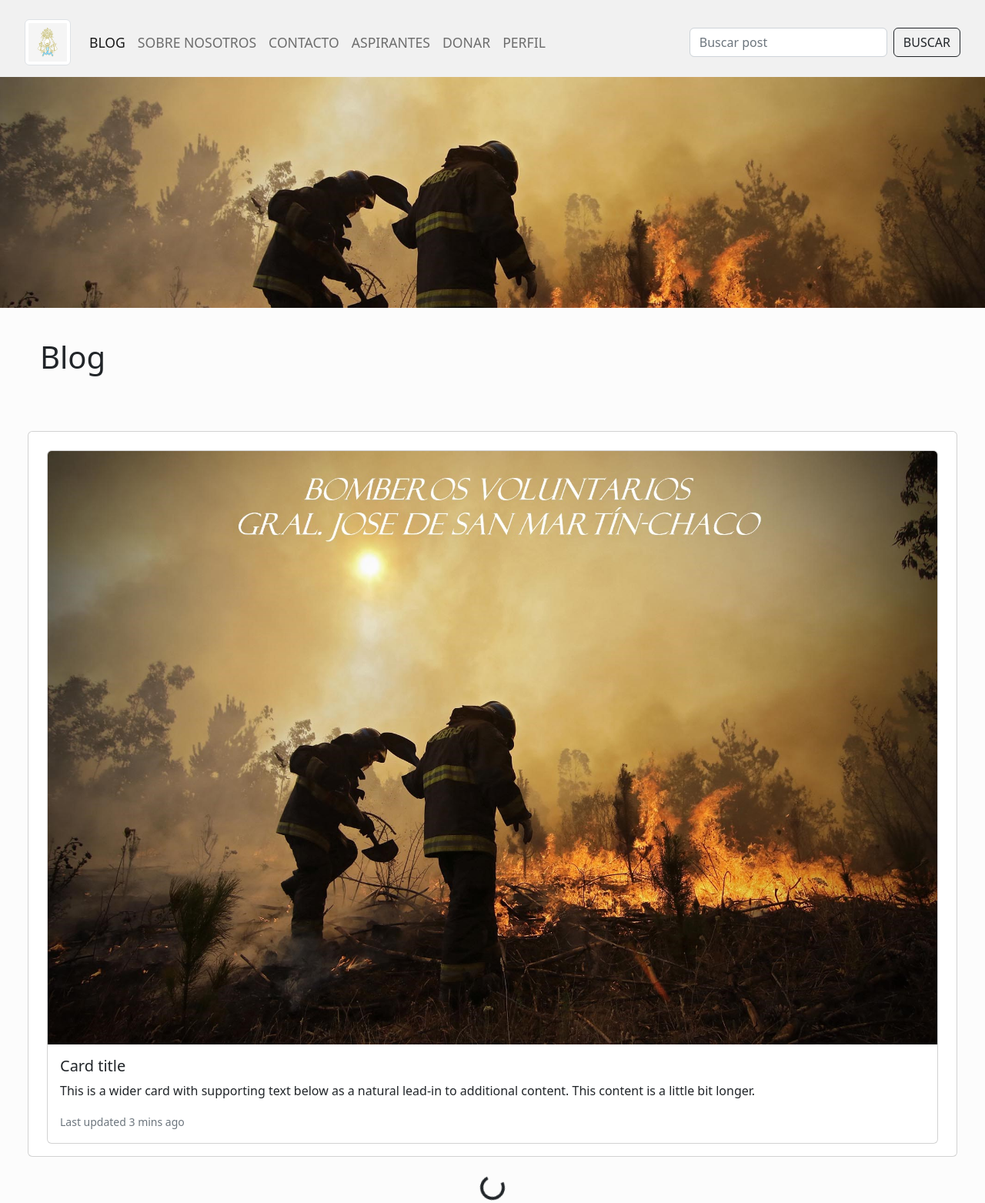
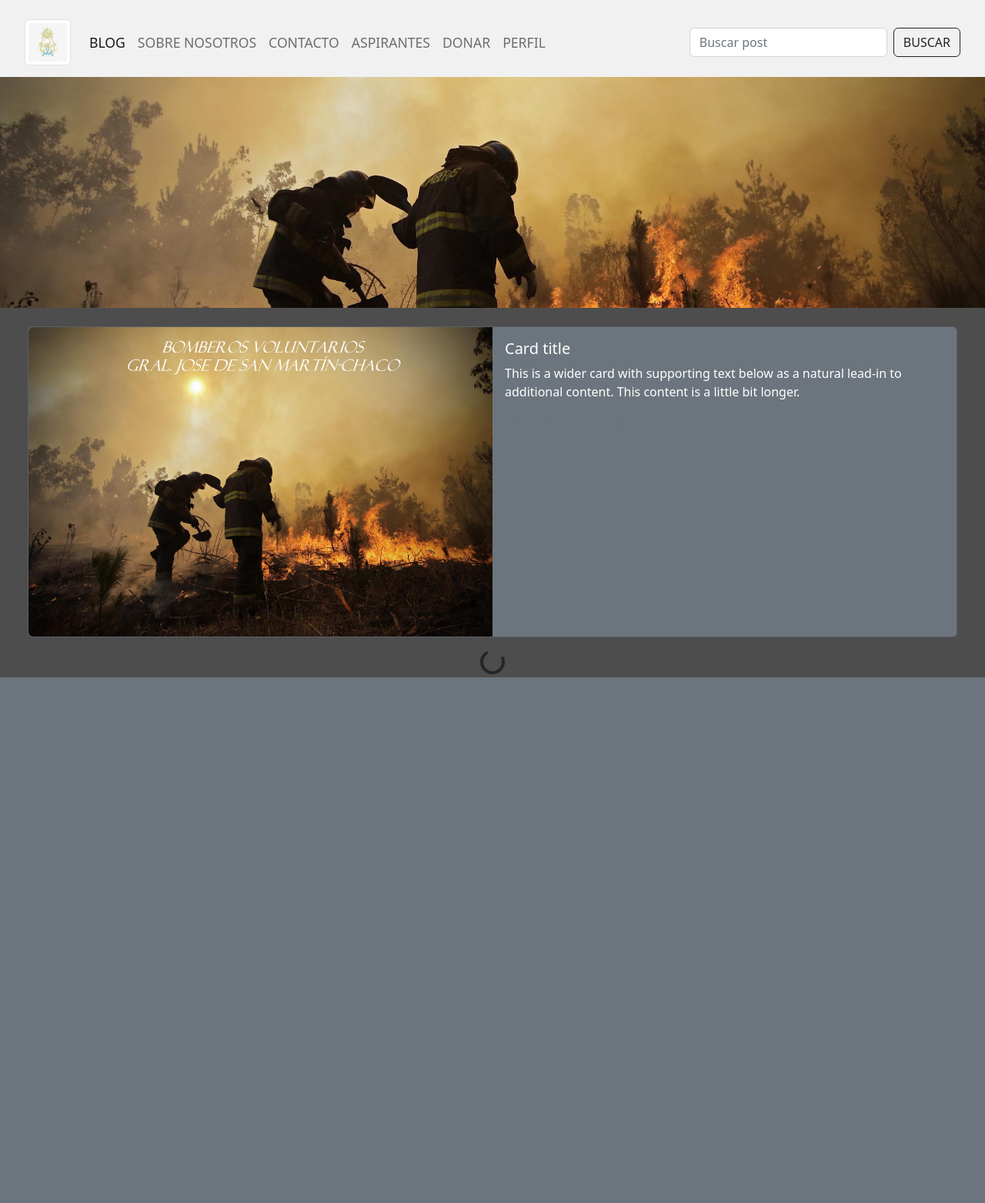
Before and after one commit to RamaAlves/proyecto-informatorio, a Django app: page / in a window 1280 px wide. Shown: the whole page at 77% size. After the commit the page ends 880 px from the top, so only its background shows below. Run offline with Django 4.2, Linux system fonts and the light colour scheme.

Commit message:
agregando detalles de diseño base

```diff
--- a/Bomberos_san_martin/static/styles/style.css
+++ b/Bomberos_san_martin/static/styles/style.css
@@ -2,7 +2,7 @@
   --bg-navbar: #f1f1f1;
   --bg-button:#4c4c4d;
   --border-button:#4b4b4b;
-  --bg-page: #fcfcfc;
+  --bg-page: #4D4D4D;
 }
 
 body{
@@ -46,6 +46,9 @@ body{
   width:18rem;
 }
 
+.card-text .text-muted{
+  color:#fefefe;
+}
 /* .spinner-border{
   color define color de spin
 } */
--- a/Bomberos_san_martin/templates/index.html
+++ b/Bomberos_san_martin/templates/index.html
@@ -9,17 +9,21 @@
 {% comment %} contenido de pag {% endcomment %}
 {% block content %}
 
-<div class="jumbotron" style="padding: 40px;">
+{% comment %} <div class="jumbotron" style="padding: 40px;">
     <h1>Blog</h1>
-</div>
-<div class="card">
-  <div class="card mb-3">
-      <img src="static/images/baner-facebook.jpg" class="card-img-top" alt="post-imagen">
+</div> {% endcomment %}
+<div class="card text-bg-secondary mb-3" >
+  <div class="row g-0">
+    <div class="col-md-6">
+      <img src="static/images/baner-facebook.jpg" class="img-fluid rounded-start" alt="imagen-post">
+    </div>
+    <div class="col-md-6">
       <div class="card-body">
         <h5 class="card-title">Card title</h5>
         <p class="card-text">This is a wider card with supporting text below as a natural lead-in to additional content. This content is a little bit longer.</p>
         <p class="card-text"><small class="text-muted">Last updated 3 mins ago</small></p>
       </div>
+    </div>
   </div>
 </div>
 <div class="d-flex justify-content-center">
```
